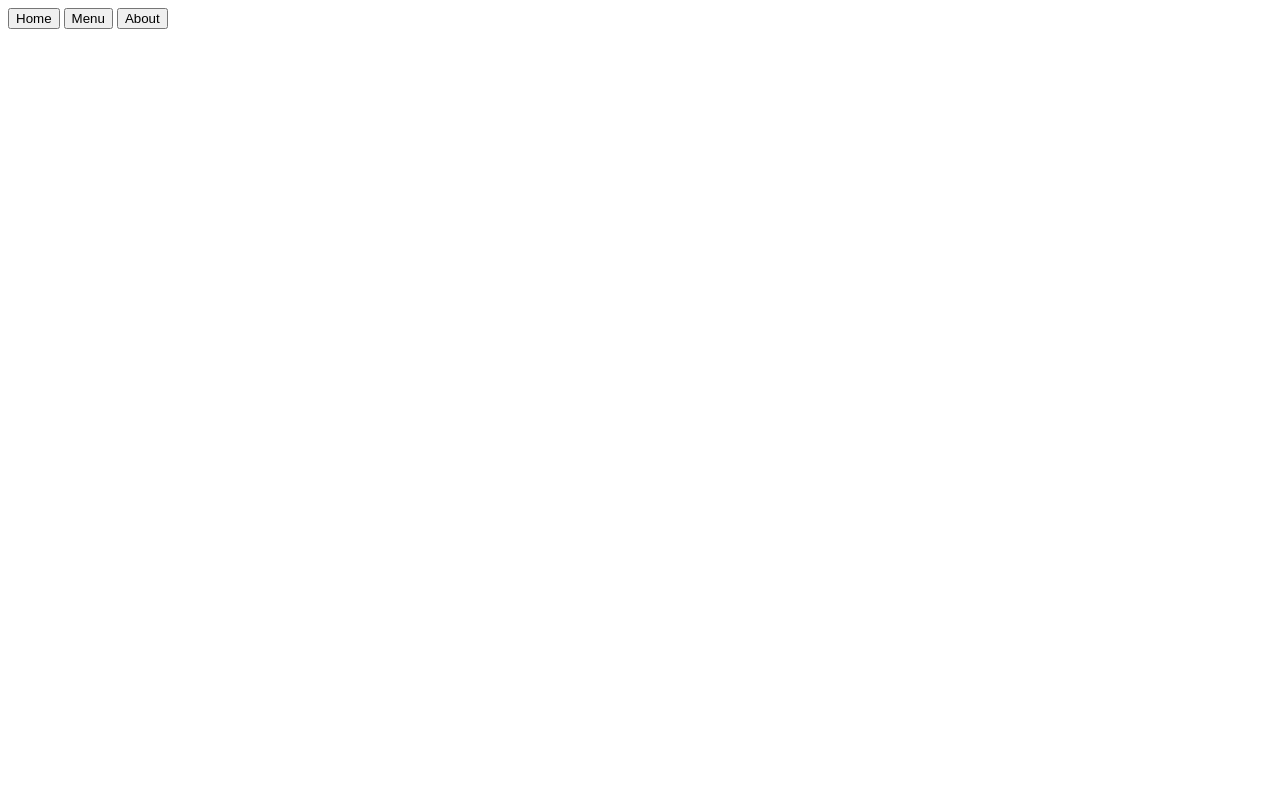
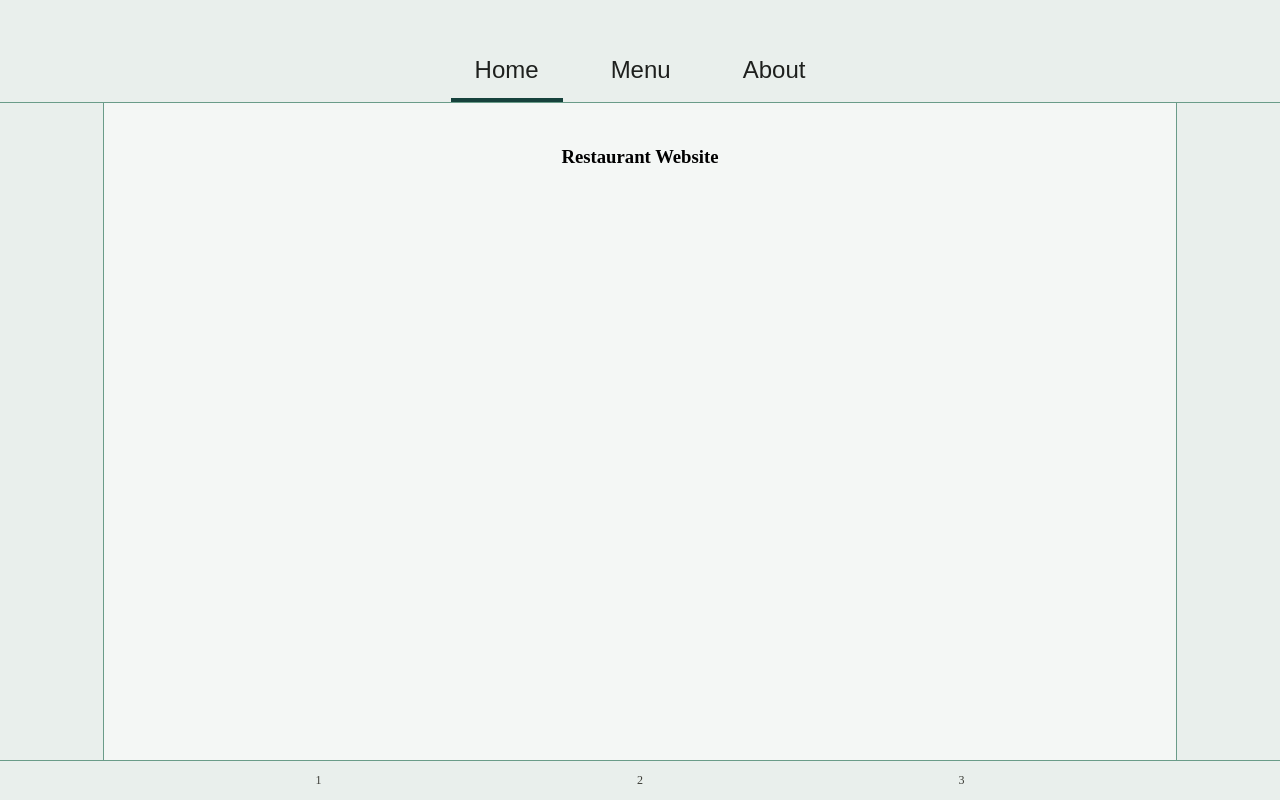
Before and after one commit to MrRed4/restaurant-page, a website built with webpack: page src/template.html in a window 1280 px wide. Built offline with nearby package versions, Linux system fonts and the light colour scheme.

Commit message:
Add tab switching and styling

```diff
--- /dev/null
+++ b/src/about.js
@@ -0,0 +1,16 @@
+import { newActiveTab } from "./index.js"
+
+const currentTab = document.querySelector('#about')
+const container = document.querySelector('#content')
+const div = document.createElement('div')
+const header = document.createElement('h3')
+div.classList.add('about')
+header.textContent = 'About'
+
+function loadAbout() {
+    newActiveTab(currentTab)
+    container.appendChild(div)
+    div.appendChild(header)
+}
+
+export { loadAbout }
--- /dev/null
+++ b/src/home.js
@@ -0,0 +1,16 @@
+import { newActiveTab } from "./index.js"
+
+const currentTab = document.querySelector('#home')
+const container = document.querySelector('#content')
+const div = document.createElement('div')
+const header = document.createElement('h3')
+div.classList.add('home')
+header.textContent = 'Restaurant Website'
+
+function loadHome() {
+    newActiveTab(currentTab)
+    container.appendChild(div)
+    div.appendChild(header)
+}
+
+export { loadHome }
--- a/src/index.js
+++ b/src/index.js
@@ -1 +1,23 @@
-console.log('running')
+import { loadHome } from "./home.js"
+import { loadMenu } from "./menu.js"
+import { loadAbout } from "./about.js"
+import "./styles.css"
+
+const homeBtn = document.querySelector('#home');
+const menuBtn = document.querySelector('#menu');
+const aboutBtn = document.querySelector('#about');
+
+homeBtn.addEventListener('click', loadHome)
+menuBtn.addEventListener('click', loadMenu)
+aboutBtn.addEventListener('click', loadAbout)
+
+function newActiveTab(newTab) {
+    const oldTab = document.querySelector('.active')
+    oldTab.classList.remove('active')
+    newTab.classList.add('active')
+    document.querySelector('#content').innerHTML = ''
+}
+
+export { newActiveTab }
+
+loadHome()
--- /dev/null
+++ b/src/menu.js
@@ -0,0 +1,16 @@
+import { newActiveTab } from "./index.js"
+
+const currentTab = document.querySelector('#menu')
+const container = document.querySelector('#content')
+const div = document.createElement('div')
+const header = document.createElement('h3')
+div.classList.add('menu')
+header.textContent = 'Menu'
+
+function loadMenu() {
+    newActiveTab(currentTab)
+    container.appendChild(div)
+    div.appendChild(header)
+}
+
+export { loadMenu }
--- /dev/null
+++ b/src/styles.css
@@ -0,0 +1,74 @@
+:root {
+    --background: #E9EFEC;
+    --light: #C4DAD2;
+    --mid: #6A9C89;
+    --dark: #16423C;
+    --light-text: #3C3D37;
+    --dark-text: #1E201E;
+}
+
+.clickable {
+    cursor: pointer;
+}
+
+body {
+    padding: 0;
+    margin: 0;
+    background-color: var(--background);
+    display: flex;
+    flex-direction: column;
+    justify-content: center;
+    align-items: center;
+    height: 100vh;
+}
+
+nav {
+    display: flex;
+    justify-content: center;
+    align-items: flex-end;
+    margin-top: 32px;
+    border-bottom: 1px solid var(--mid);
+    gap: 24px;
+    width: 100%;
+}
+
+nav > button {
+    background: none;
+    border: none;
+    padding: 24px 24px 14px 24px;
+    font-size: x-large;
+    transition: 0.2s;
+    height: 100%;
+    border-bottom: 4px solid transparent;
+    color: var(--dark-text);
+}
+
+nav > button:hover {
+    background: var(--light);
+    border-bottom: 4px solid var(--dark);
+}
+
+.active {
+    border-bottom: 4px solid var(--dark);
+}
+
+#content {
+    display: flex;
+    justify-content: center;
+    background-color: #f4f7f5;
+    width: 80%;
+    height: 100%;
+    padding: 24px;
+    border-left: 1px solid var(--mid);
+    border-right: 1px solid var(--mid);
+}
+
+footer {
+    display: flex;
+    width: 100%;
+    justify-content: space-evenly;
+    align-items: center;
+    border-top: 1px solid var(--mid);
+    font-size: 12px;
+    color: var(--light-text);
+}
--- a/src/template.html
+++ b/src/template.html
@@ -8,11 +8,16 @@
 <body>
     <head>
         <nav>
-            <button>Home</button>
-            <button>Menu</button>
-            <button>About</button>
+            <button id="home" class="clickable active">Home</button>
+            <button id="menu" class="clickable">Menu</button>
+            <button id="about" class="clickable">About</button>
         </nav>
     </head>
     <div id="content"></div>
+    <footer>
+        <p>1</p>
+        <p>2</p>
+        <p>3</p>
+    </footer>
 </body>
 </html>
```
